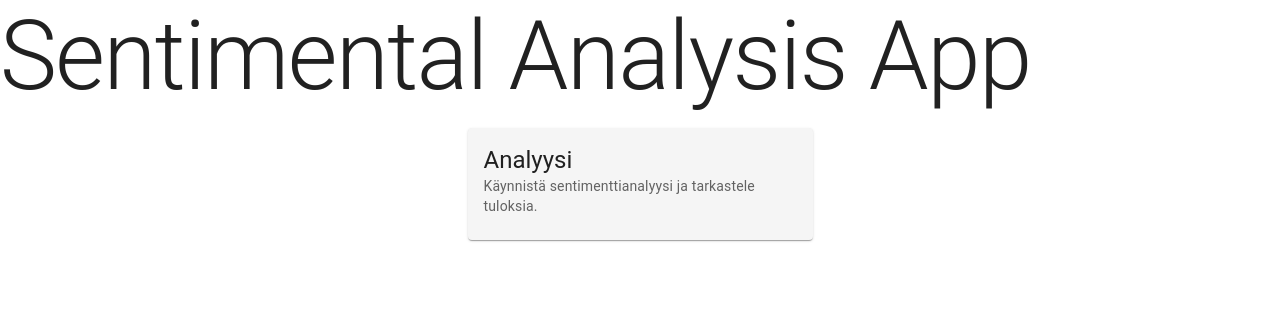
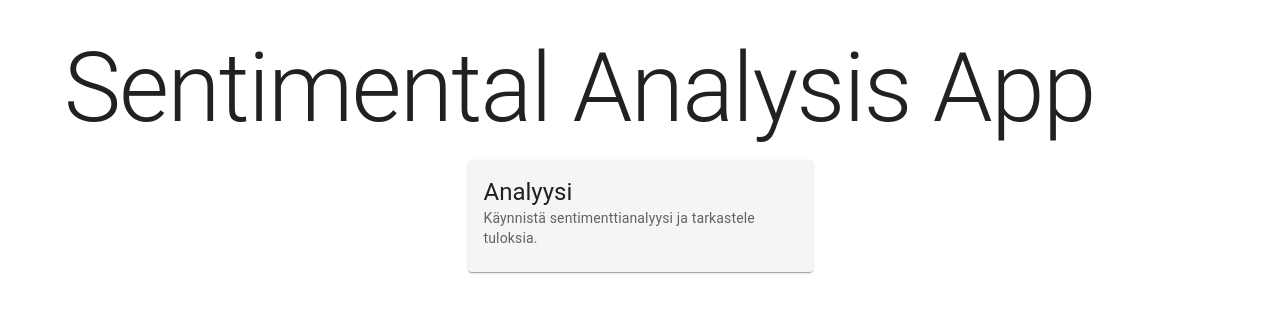
Before and after one commit to enymariam/fd2, a React (Create React App) app: page / in a window 1280 px wide. Shown: the top 312 px of the page. Built offline with nearby package versions, Linux system fonts and the light colour scheme.

Commit message:
Added container

```diff
--- a/src/App.tsx
+++ b/src/App.tsx
@@ -1,15 +1,15 @@
 import React from "react";
-import { Typography } from "@mui/material";
+import { Container, Typography } from "@mui/material";
 import Card from "./components/Card";
 
 const App: React.FC = () => {
     return (
-        <div className="App">
+        <Container maxWidth="lg" sx={{ paddingTop: 4 }}>
             <Typography variant="h1" sx={{ marginBottom: 2 }}>
                 Sentimental Analysis App{" "}
             </Typography>
             <Card></Card>
-        </div>
+        </Container>
     );
 };
 
```
